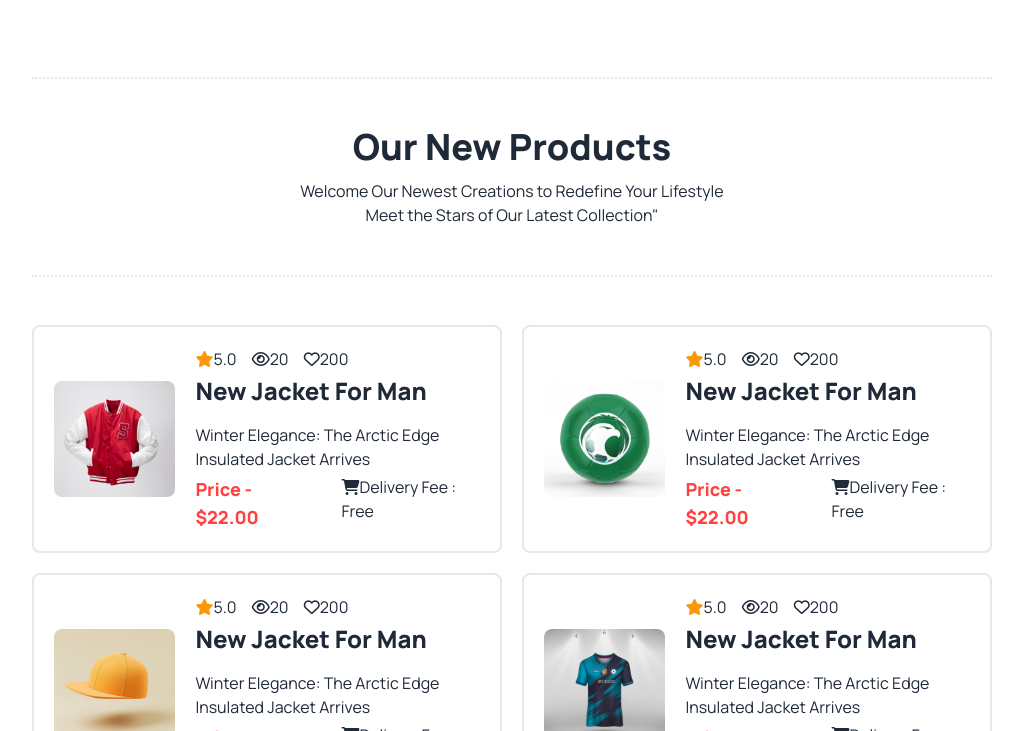
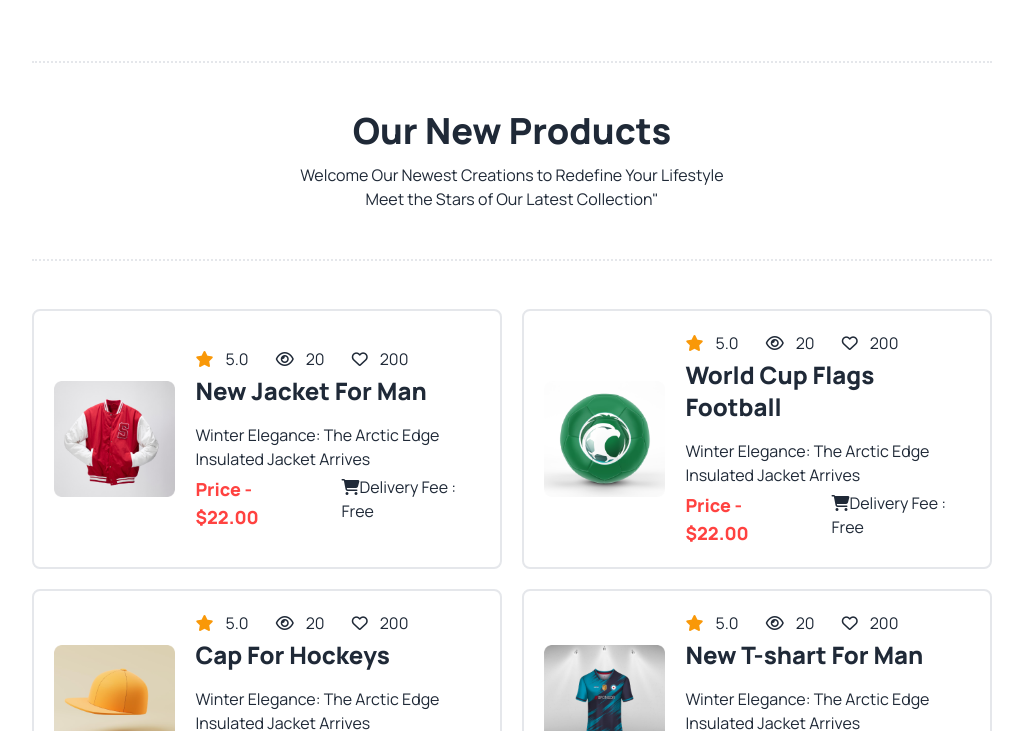
Before and after one commit to rohananondo/Hockeys-main, a plain HTML site: page index.html in a window 1280 px wide. Shown: the part 2069-2800 px from the top of the page, without its empty margins (128-1151 px from the left). Drawn offline with nearby package versions, Linux system fonts and the light colour scheme; files whose address does not match are found by name.

Commit message:
edit some passding margin and style

```diff
--- a/index.html
+++ b/index.html
@@ -25,7 +25,7 @@
         <!----------------------------------------------------------------------
             ------------------------- navbar start-------------------------- -->
 
-        <div class="navbar bg-base-100 mb-14">
+        <div class="navbar bg-base-100 lg:mb-10 mb-4">
             <div class="navbar-start">
                 <div class="dropdown">
                     <div tabindex="0" role="button" class="btn btn-ghost lg:hidden">
@@ -188,10 +188,10 @@
                         <img class="lg:w-[100%] w-96  " src="Images/5.png" alt="">
                     </div>
                     <div class="space-y-1">
-                        <div class="space-x-3">
-                            <i class="fa-solid fa-star text-[#F99808]"></i>5.0
-                            <i class="fa-regular fa-eye"></i>20
-                            <i class="fa-regular fa-heart"></i>200
+                        <div class="space-x-6">
+                            <i class="fa-solid fa-star text-[#F99808] mr-3"></i>5.0
+                            <i class="fa-regular fa-eye pr-3 "></i>20
+                            <i class="fa-regular fa-heart pr-3 "></i>200
                         </div>
                         <div>
                             <h1 class="text-2xl font-extrabold mb-4">New Jacket For Man</h1>
@@ -213,13 +213,13 @@
                         <img class="lg:w-[100%] w-96" src="Images/6.png" alt="">
                     </div>
                     <div class="space-y-1">
-                        <div class="space-x-3">
-                            <i class="fa-solid fa-star text-[#F99808]"></i>5.0
-                            <i class="fa-regular fa-eye"></i>20
-                            <i class="fa-regular fa-heart"></i>200
+                        <div class="space-x-6">
+                            <i class="fa-solid fa-star text-[#F99808] mr-3"></i>5.0
+                            <i class="fa-regular fa-eye pr-3 "></i>20
+                            <i class="fa-regular fa-heart pr-3"></i>200
                         </div>
                         <div>
-                            <h1 class="text-2xl font-extrabold mb-4">New Jacket For Man</h1>
+                            <h1 class="text-2xl font-extrabold mb-4">World Cup Flags Football </h1>
                             <p>Winter Elegance: The Arctic Edge Insulated Jacket Arrives
                             </p>
 
@@ -238,13 +238,13 @@
                         <img class="lg:w-[100%] w-96 " src="Images/7.png" alt="">
                     </div>
                     <div class="space-y-1">
-                        <div class="space-x-3">
-                            <i class="fa-solid fa-star text-[#F99808]"></i>5.0
-                            <i class="fa-regular fa-eye"></i>20
-                            <i class="fa-regular fa-heart"></i>200
+                        <div class="space-x-6">
+                            <i class="fa-solid fa-star text-[#F99808] mr-3"></i>5.0
+                            <i class="fa-regular fa-eye pr-3"></i>20
+                            <i class="fa-regular fa-heart pr-3"></i>200
                         </div>
                         <div>
-                            <h1 class="text-2xl font-extrabold mb-4">New Jacket For Man</h1>
+                            <h1 class="text-2xl font-extrabold mb-4"> Cap For Hockeys </h1>
                             <p>Winter Elegance: The Arctic Edge Insulated Jacket Arrives
                             </p>
 
@@ -263,13 +263,13 @@
                         <img class="lg:w-[100%] w-96 " src="Images/8.png" alt="">
                     </div>
                     <div class="space-y-1">
-                        <div class="space-x-3">
-                            <i class="fa-solid fa-star text-[#F99808]"></i>5.0
-                            <i class="fa-regular fa-eye"></i>20
-                            <i class="fa-regular fa-heart"></i>200
+                        <div class="space-x-6">
+                            <i class="fa-solid fa-star text-[#F99808] pr-3"></i>5.0
+                            <i class="fa-regular fa-eye pr-3"></i>20
+                            <i class="fa-regular fa-heart pr-3"></i>200
                         </div>
                         <div>
-                            <h1 class="text-2xl font-extrabold mb-4">New Jacket For Man</h1>
+                            <h1 class="text-2xl font-extrabold mb-4">New T-shart For Man</h1>
                             <p>Winter Elegance: The Arctic Edge Insulated Jacket Arrives
                             </p>
 
@@ -288,13 +288,13 @@
                         <img class="lg:w-[100%] w-96 " src="Images/9.png" alt="">
                     </div>
                     <div class="space-y-1">
-                        <div class="space-x-3">
-                            <i class="fa-solid fa-star text-[#F99808]"></i>5.0
-                            <i class="fa-regular fa-eye"></i>20
-                            <i class="fa-regular fa-heart"></i>200
+                        <div class="space-x-6">
+                            <i class="fa-solid fa-star text-[#F99808] pr-3"></i>5.0
+                            <i class="fa-regular fa-eye pr-3"></i>20
+                            <i class="fa-regular fa-heart pr-3"></i>200
                         </div>
                         <div>
-                            <h1 class="text-2xl font-extrabold mb-4">New Jacket For Man</h1>
+                            <h1 class="text-2xl font-extrabold mb-4">Helmet For cricket</h1>
                             <p>Winter Elegance: The Arctic Edge Insulated Jacket Arrives
                             </p>
 
@@ -313,13 +313,13 @@
                         <img class="lg:w-[100%] w-96 " src="Images/10.png" alt="">
                     </div>
                     <div class="space-y-1">
-                        <div class="space-x-3">
-                            <i class="fa-solid fa-star text-[#F99808]"></i>5.0
-                            <i class="fa-regular fa-eye"></i>20
-                            <i class="fa-regular fa-heart"></i>200
+                        <div class="space-x-6">
+                            <i class="fa-solid fa-star text-[#F99808] pr-3"></i>5.0
+                            <i class="fa-regular fa-eye pr-3"></i>20
+                            <i class="fa-regular fa-heart pr-3"></i>200
                         </div>
                         <div>
-                            <h1 class="text-2xl font-extrabold mb-4">New Jacket For Man</h1>
+                            <h1 class="text-2xl font-extrabold mb-4">Football</h1>
                             <p>Winter Elegance: The Arctic Edge Insulated Jacket Arrives
                             </p>
 
```
